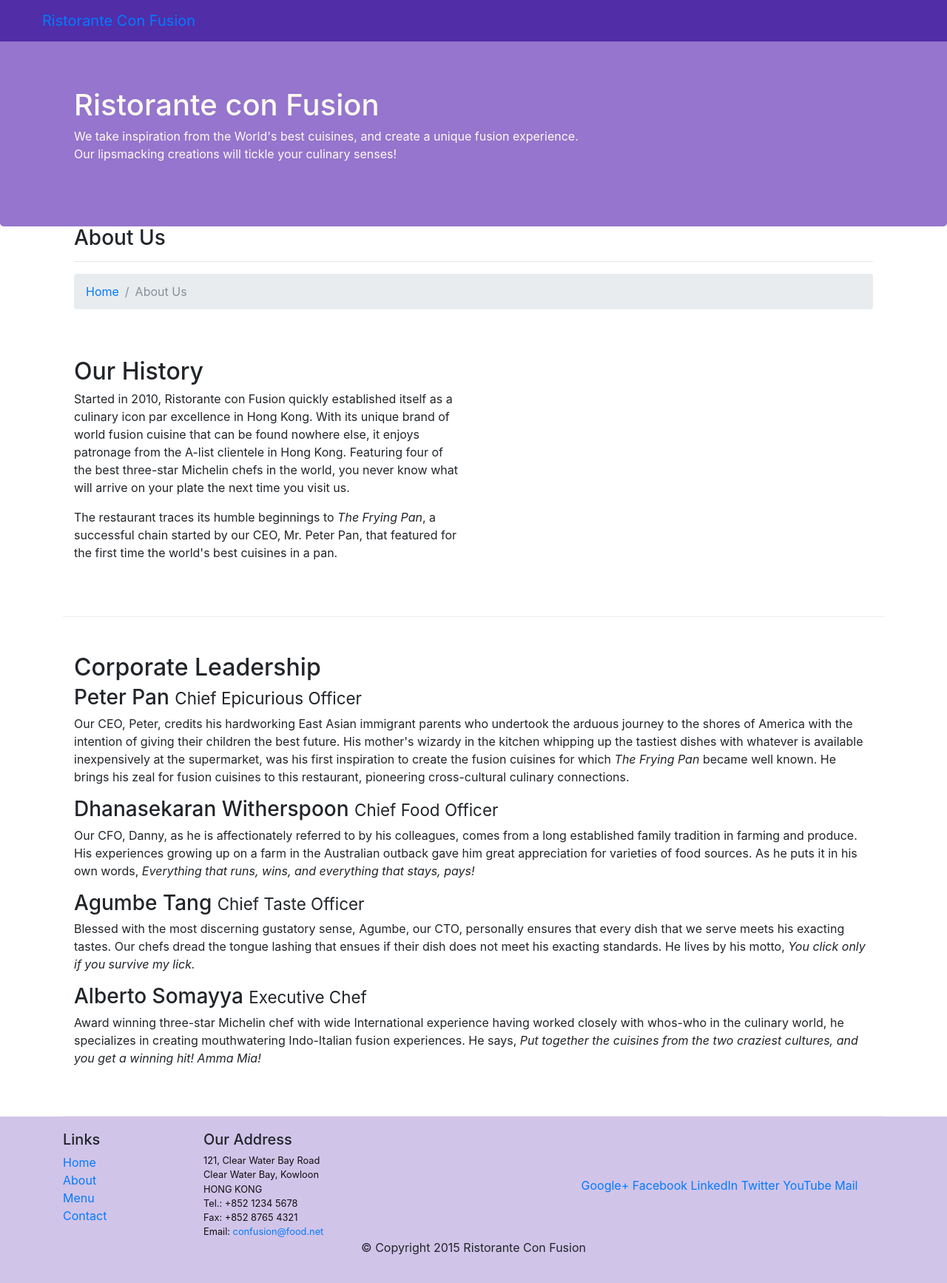
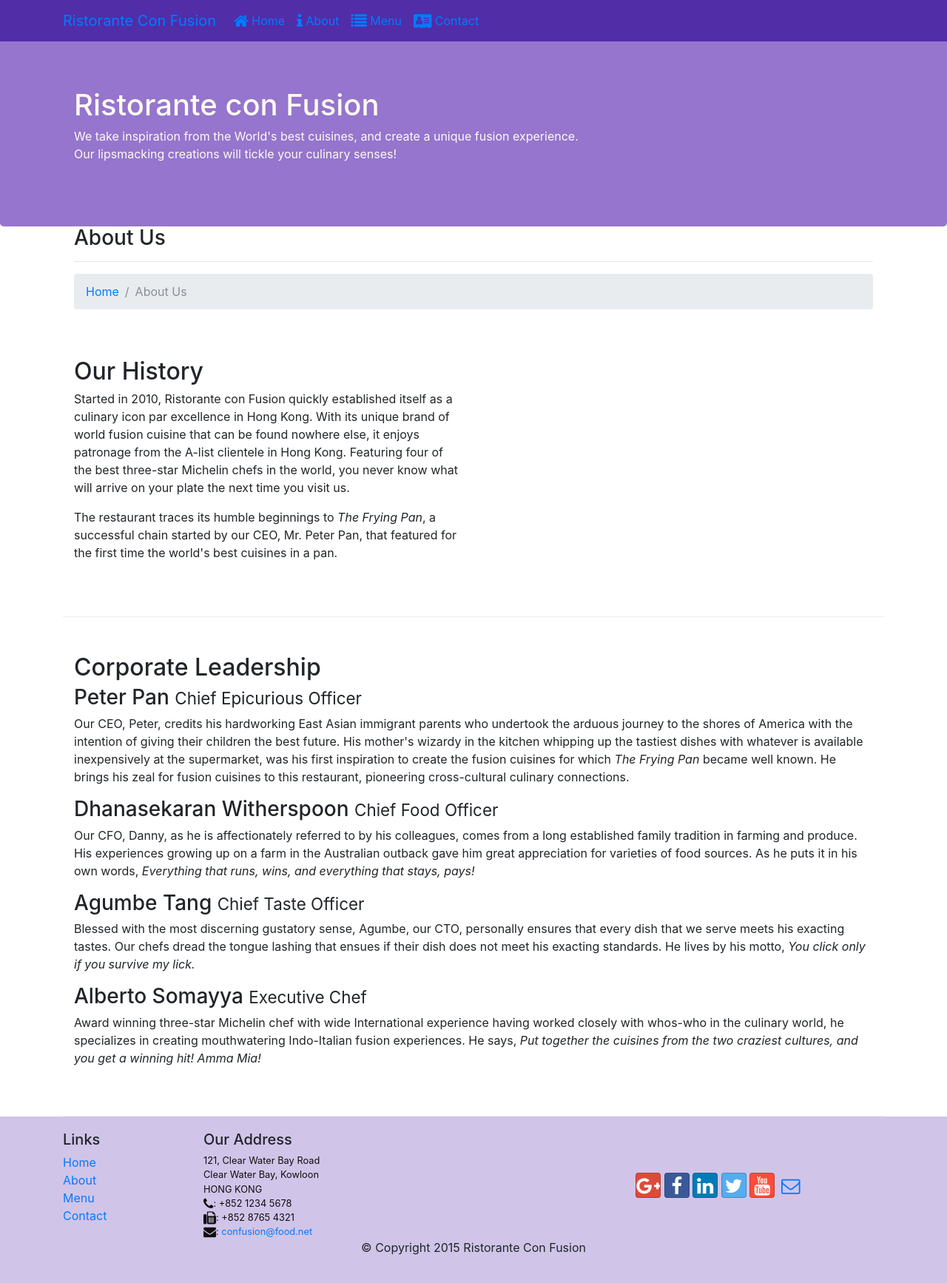
Before and after one commit to Agnes3000/Confusion, a website: page aboutus.html in a window 1280 px wide. Shown: the whole page at 74% size. Drawn offline with nearby package versions, Linux system fonts and the light colour scheme.

Commit message:
modification

```diff
--- a/aboutus.html
+++ b/aboutus.html
@@ -6,27 +6,30 @@
     <title>Ristorante Con Fusion: About Us</title>
     <link rel="stylesheet" href="https://maxcdn.bootstrapcdn.com/bootstrap/4.0.0-beta/css/bootstrap.min.css" integrity="sha384-/Y6pD6FV/Vv2HJnA6t+vslU6fwYXjCFtcEpHbNJ0lyAFsXTsjBbfaDjzALeQsN6M" crossorigin="anonymous">
     <link href="css/styles.css" rel="stylesheet">
+    <link rel="stylesheet" href="node_modules/font-awesome/css/font-awesome.min.css">
+    <link rel="stylesheet" href="css/bootstrap-social.css">
     <meta name="viewport" content="width=device-width, initial-scale=1, shrink-to-fit=no">
 
 </head>
 
 <body>
-    <nav class="navbar navbar-inverse navbar-toggleable-sm fixed-top">
+    <nav class="navbar navbar-inverse navbar-expand-lg fixed-top">
         <div class="container">
             <a class="navbar-brand" href="#">Ristorante Con Fusion</a>
+            <button class="navbar-toggler" type="button" data-toggle="collapse" data-target="#Navbar" aria-controls="navbarTogglerDemo02" aria-expanded="false" aria-label="Toggle navigation">
+                <span class="navbar-toggler-icon"></span>
+            </button>
             <div class="collapse navbar-collapse" id="Navbar">
                 <ul class="navbar-nav">
-                    <li class="nav-item active"><a class="nav-link" href="#">Home</a></li>
-                    <li class="nav-item"><a class="nav-link" href="./aboutus.html">About</a></li>
-                    <li class="nav-item"><a class="nav-link" href="#">Menu</a></li>
-                    <li class="nav-item"><a class="nav-link" href="#">Contact</a></li>
+                    <li class="nav-item"><a class="nav-link" href="./index.html"><span class="fa fa-home fa-lg"></span> Home</a></li>
+                    <li class="nav-item active"><a class="nav-link" href="#"><span class="fa fa-info fa-lg"></span> About</a></li>
+                    <li class="nav-item"><a class="nav-link" href="#"><span class="fa fa-list fa-lg"></span> Menu</a></li>
+                    <li class="nav-item"><a class="nav-link" href="#"><span class="fa fa-address-card fa-lg"></span> Contact</a></li>
                 </ul>
             </div>
         </div>
-        <button class="navbar-toggler" type="button" data-toggle="collapse" data-target="#Navbar">
-            <span class="navbar-toggler-icon"></span>
-        </button>
     </nav>
+
     <header class="jumbotron">
         <div class="container">
             <div class="row row-header">
@@ -94,22 +97,23 @@
                 <div class="col-6 col-sm-5">
                     <h5>Our Address</h5>
                     <address>
-		              121, Clear Water Bay Road<br>
-		              Clear Water Bay, Kowloon<br>
-		              HONG KONG<br>
-		              Tel.: +852 1234 5678<br>
-		              Fax: +852 8765 4321<br>
-		              Email: <a href="mailto:confusion@food.net">confusion@food.net</a>
-		           </address>
+		                121, Clear Water Bay Road<br>
+		                Clear Water Bay, Kowloon<br>
+		                HONG KONG<br>
+		                <i class="fa fa-phone fa-lg"></i>: +852 1234 5678<br>
+                        <i class="fa fa-fax fa-lg"></i>: +852 8765 4321<br>
+                        <i class="fa fa-envelope fa-lg"></i>:
+                        <a href="mailto:confusion@food.net">confusion@food.net</a>
+		            </address>
                 </div>
                 <div class="col-sm align-self-center">
                     <div style="text-align:center">
-                        <a href="http://google.com/+">Google+</a>
-                        <a href="http://www.facebook.com/profile.php?id=">Facebook</a>
-                        <a href="http://www.linkedin.com/in/">LinkedIn</a>
-                        <a href="http://twitter.com/">Twitter</a>
-                        <a href="http://youtube.com/">YouTube</a>
-                        <a href="mailto:">Mail</a>
+                        <a class="btn btn-social-icon btn-google-plus" href="http://google.com/+"><i class="fa fa-google-plus"></i></a>
+                        <a class="btn btn-social-icon btn-facebook" href="http://www.facebook.com/profile.php?id="><i class="fa fa-facebook"></i></a>
+                        <a class="btn btn-social-icon btn-linkedin" href="http://www.linkedin.com/in/"><i class="fa fa-linkedin"></i></a>
+                        <a class="btn btn-social-icon btn-twitter" href="http://twitter.com/"><i class="fa fa-twitter"></i></a>
+                        <a class="btn btn-social-icon btn-youtube" href="http://youtube.com/"><i class="fa fa-youtube"></i></a>
+                        <a class="btn btn-social-icon" href="mailto:"><i class="fa fa-envelope-o"></i></a>
                     </div>
                 </div>
            </div>
--- a/css/styles.css
+++ b/css/styles.css
@@ -43,3 +43,7 @@
 .navbar-inverse {
      background-color: #512DA8;
 }
+
+.navbar-toggler-icon {
+    color: #D1C4E9
+}
```
Also changed, not shown: index.html (+18 -15 lines).
